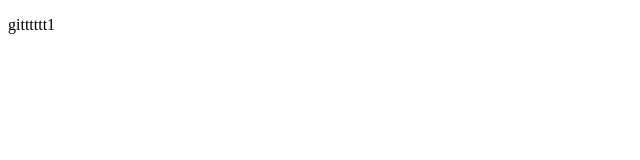
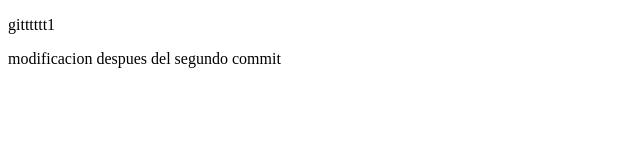
Before and after one commit to pablo-rp4g/Learning, a plain HTML site: page index.html in a window 1280 px wide. Shown: the whole page, without its empty margins (0-640 px from the left). Drawn offline with Linux system fonts and the light colour scheme.

Commit message:
mi 3er commit, despues de modificar el index <p >modificacion despues del segundo commit</p>

```diff
--- a/index.html
+++ b/index.html
@@ -8,5 +8,6 @@
 </head>
 <body>
     <p >gitttttt1</p>
+    <p >modificacion despues del segundo commit</p>
 </body>
 </html>
```
